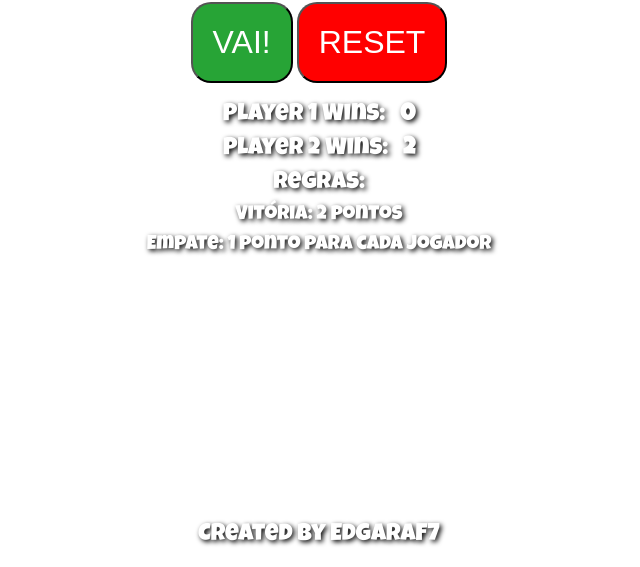
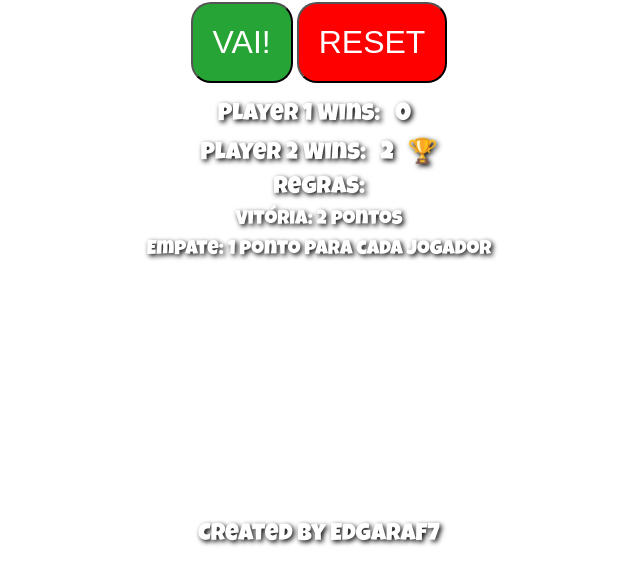
Before and after one commit to Edgaraf7/Mini-Project-Mario-Kart, a plain HTML site: page index.html in a window 1280 px wide. Both pictures are taken after a click on the button "VAI!". Shown: the part 233-800 px from the top of the page, without its empty margins (321-961 px from the left). Drawn offline with Linux system fonts and the light colour scheme.

Commit message:
Adicionando Troféu ao vencedor.

```diff
--- a/index.html
+++ b/index.html
@@ -39,8 +39,9 @@
   </section>
 
   <div id="victory-counter">
-    <p>Player 1 Wins: <span id="player1-wins">0</span></p>
-    <p>Player 2 Wins: <span id="player2-wins">0</span></p>
+    <p>Player 1 Wins: <span id="player1-wins">0</span> <span id="player1-trophy"></span></p>
+    <p>Player 2 Wins: <span id="player2-wins">0</span> <span id="player2-trophy"></span></p>
+
     <div id="rules">
       <p>Regras:</p>
       <p class="small">Vitória: 2 pontos</p>
--- a/script.js
+++ b/script.js
@@ -7,6 +7,8 @@ window.onload = () => {
   const audioWinner = document.getElementById('audioWinner');
   const player1WinsDisplay = document.getElementById('player1-wins');
   const player2WinsDisplay = document.getElementById('player2-wins');
+  const player1Trophy = document.getElementById('player1-trophy');
+  const player2Trophy = document.getElementById('player2-trophy');
   const rules = document.getElementById('rules'); // Adicionado
 
   let player1Wins = 0;
@@ -37,6 +39,10 @@ window.onload = () => {
             alert('PLAYER 1 GANHOU!');
             player1Wins += 2;
             player1WinsDisplay.textContent = player1Wins;
+            // Adiciona emoji de troféu ao jogador 1
+            player1Trophy.textContent = player1Wins > player2Wins ? '🏆' : '';
+            // Remove emoji de troféu do jogador 2
+            player2Trophy.textContent = player2Wins > player1Wins ? '🏆' : '';
           }
           resetCars();
           clearInterval(intervalId);
@@ -53,6 +59,10 @@ window.onload = () => {
             alert('PLAYER 2 GANHOU!');
             player2Wins += 2;
             player2WinsDisplay.textContent = player2Wins;
+            // Adiciona emoji de troféu ao jogador 2
+            player2Trophy.textContent = player2Wins > player1Wins ? '🏆' : '';
+            // Remove emoji de troféu do jogador 1
+            player1Trophy.textContent = player1Wins > player2Wins ? '🏆' : '';
           }
           resetCars();
           clearInterval(intervalId);
@@ -96,6 +106,9 @@ window.onload = () => {
       player2WinsDisplay.textContent = player2Wins;
       // Mostra as regras novamente ao clicar em resetar
       rules.style.display = 'block';
+      // Remover emojis de troféu ao resetar
+      player1Trophy.textContent = '';
+      player2Trophy.textContent = '';
     }
   });
 
```
